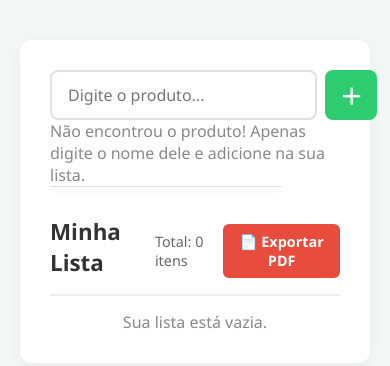
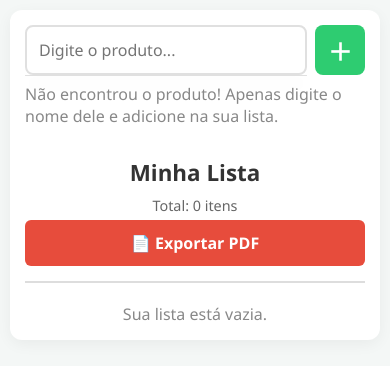
Before and after one commit to RafaelaBiaze/Lista-Supermercado, a plain HTML site: page index.html in a window 390 px wide. Drawn offline with nearby package versions, Linux system fonts and the light colour scheme.

Commit message:
Add: Responsividade mobile.

```diff
--- a/index.html
+++ b/index.html
@@ -13,12 +13,14 @@
     <div class="container">
         <!-- Área de Busca -->
         <div class="busca-container">
-            <div class="input-group">
+            <div class="input-group" style="position: relative;">
                 <input type="text" id="input-busca" placeholder="Digite o produto..." autocomplete="off">
                 <button id="btn-adicionar-manual">＋</button>
+
+                <div id="dropdown" class="dropdown-resultados"></div>
             </div>
-            <div id="dropdown" class="dropdown-resultados"></div>
-            <p style="color: #888;">Não encontrou o produto! Apenas digite o nome dele e adicione na sua lista.</p>
+
+            <p style="color: #888; margin-top: 8px;">Não encontrou o produto! Apenas digite o nome dele e adicione na sua lista.</p>
         </div>
 
         <!-- Área da Lista de Compras -->
--- a/style.css
+++ b/style.css
@@ -36,68 +36,57 @@ h2 {
 /* --- ÁREA DE BUSCA ATUALIZADA --- */
 
 .busca-container {
+    width: 100%;
+    margin-bottom: 20px;
     position: relative;
+}
+
+.input-group {
+    display: flex;
+    align-items: stretch; /* Garante que input e botão tenham a mesma altura */
+    gap: 8px;
     width: 100%;
 }
 
-/* Novo grupo para alinhar input + botão */
-.input-group {
-    display: flex;
-    gap: 8px;
-}
-
 #input-busca {
-    flex: 1; /* Faz o input ocupar todo o espaço restante */
-    padding: 12px 16px;
-    font-size: 1rem;
+    flex: 1;
+    min-width: 0;
+    padding: 12px;
+    font-size: 16px;
     border: 2px solid #e0e0e0;
     border-radius: 8px;
     outline: none;
-    transition: all 0.2s;
+    transition: border-radius 0.2s;
 }
 
-#input-busca:focus {
-    border-color: #4a90e2;
-}
-
-/* Estilo do botão de Adicionar Manual (+) */
 #btn-adicionar-manual {
-    background-color: #2ecc71; /* Verde */
+    flex-shrink: 0;
+    width: 50px;
+    background-color: #2ecc71;
     color: white;
     border: none;
     border-radius: 8px;
-    padding: 0 15px;
-    font-size: 1.4rem;
+    font-size: 1.5rem;
     font-weight: bold;
     cursor: pointer;
-    transition: background 0.2s, transform 0.1s;
     display: flex;
     align-items: center;
     justify-content: center;
 }
 
-#btn-adicionar-manual:hover {
-    background-color: #27ae60;
-}
-
-#btn-adicionar-manual:active {
-    transform: scale(0.95); /* Efeito de clique */
-}
-
-/* Dropdown flutuante */
 .dropdown-resultados {
     position: absolute;
     top: 100%;
     left: 0;
-    width: calc(100% - 58px); /* Alinha apenas sob o input, descontando o botão */
+    width: calc(100% - 58px); /* Alinhado com o input */
     background-color: #fff;
     border: 1px solid #e0e0e0;
     border-top: none;
     border-radius: 0 0 8px 8px;
+    z-index: 999;
     max-height: 200px;
     overflow-y: auto;
-    z-index: 10;
-    box-shadow: 0 4px 6px rgba(0,0,0,0.1);
+    box-shadow: 0 8px 16px rgba(0,0,0,0.1);
 }
 
 .item-dropdown {
@@ -185,7 +174,7 @@ h2 {
 }
 
 #btn-pdf {
-    background-color: #e74c3c; /* Vermelho estilo PDF */
+    background-color: #e74c3c;
     color: white;
     border: none;
     border-radius: 6px;
@@ -205,3 +194,56 @@ h2 {
     color: #666;
     font-weight: normal;
 }
+
+/* --- RESPONSIVIDADE (MEDIA QUERIES) --- */
+
+@media (max-width: 480px) {
+    body {
+        padding: 10px;
+    }
+
+    .container {
+        padding: 15px;
+    }
+
+    .header-lista {
+        display: flex;
+        flex-direction: column; /* Empilha os itens */
+        align-items: center;
+        justify-content: center;
+        text-align: center;
+
+        /* Força a linha a aparecer e ocupar tudo */
+        border-bottom: 2px solid #ddd;
+        padding-bottom: 15px;
+        margin-bottom: 20px;
+        width: 100%;
+    }
+
+    .header-info {
+        align-items: center;
+        width: 100%;
+        margin-bottom: 10px;
+    }
+
+    .header-info h2 {
+        font-size: 1.5rem;
+        margin-bottom: 2px;
+    }
+
+    #contador-total {
+        display: block;
+        margin-bottom: 5px;
+    }
+
+    #btn-pdf {
+        width: 100%;
+        padding: 12px;
+        font-size: 1rem;
+    }
+
+    .linha-produto {
+        gap: 8px;
+        padding: 12px 5px;
+    }
+}
```
